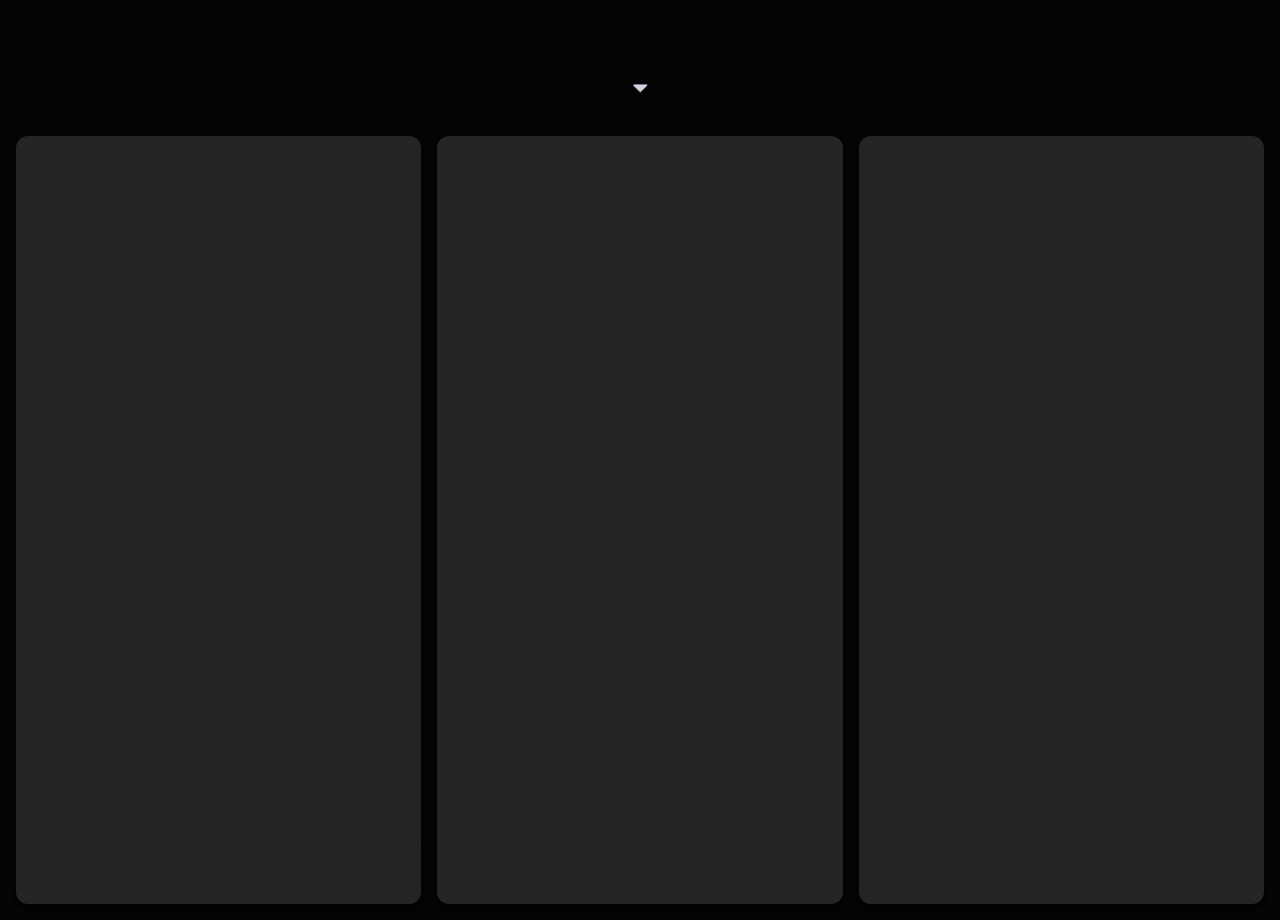
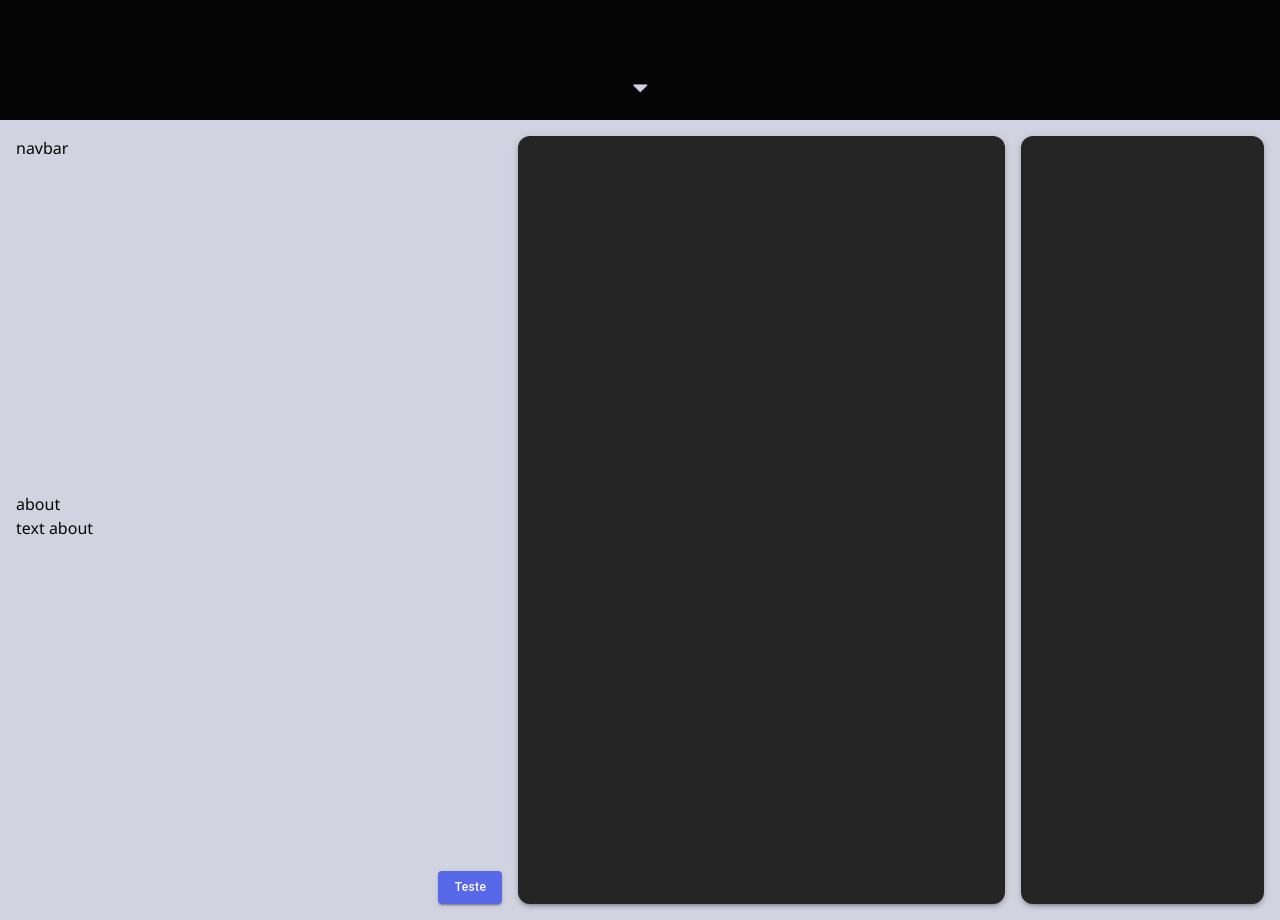
Before and after one commit to bruno-novais/portfolio.v2, a React (Vite) app: page / in a window 1280 px wide. Shown: the part 680-1600 px from the top of the page. Built offline with nearby package versions, Linux system fonts and the light colour scheme.

Commit message:
creating the about screen

```diff
--- a/src/pages/about/about.css
+++ b/src/pages/about/about.css
@@ -1,11 +1,11 @@
-@import '../../App.css';
+@import "../../App.css";
 
 .about {
   display: flex;
   flex-direction: column;
   height: 100%;
   width: 100%;
-    background: var(--color-black);
+  background: var(--color-white);
   color: var(--color-black);
 }
 
@@ -20,9 +20,21 @@
 }
 
 .about_section {
+  display: flex;
+  flex-direction: column;
+  justify-content: space-between;
   width: 100%;
   height: 100%;
+  padding: 0;
   border-radius: 12px !important;
+  background: var(--color-white) !important;
+}
+
+.about_actions {
+    display: flex;
+    flex-direction: row;
+    justify-content: flex-end;
+    width: 100%;
 }
 
 .photo_section {
@@ -34,7 +46,7 @@
 
 .skill_section {
   background: blue;
-    width: 100%;
+  width: 50%;
   height: 100%;
   border-radius: 12px !important;
 }
--- a/src/pages/about/about.jsx
+++ b/src/pages/about/about.jsx
@@ -1,16 +1,28 @@
 import "./about.css";
-import {Paper, Box} from '@mui/material';
-
+import { Paper, Box, Button } from "@mui/material";
 
 function About() {
-
   return (
     <>
       <div className="page about" id="about">
         <Box className="content_container">
-                    <Paper className="about_section"elevation={3} />
-                    <Paper className="photo_section"elevation={3} />
-                    <Paper className="skill_section"elevation={3} />
+          <div className="about_section">
+            <div className="about_header">
+              <span>navbar</span>
+            </div>
+
+            <div className="about_content">
+              <div className="about_content_tilte">about</div>
+              <div className="about_content_text">text about</div>
+            </div>
+
+            <div className="about_actions">
+              <Button variant="contained">Teste</Button>
+            </div>
+          </div>
+
+          <Paper className="photo_section" elevation={3}></Paper>
+          <Paper className="skill_section" elevation={3}></Paper>
         </Box>
       </div>
     </>
```
Lines whose indentation alone changed are shown as unchanged.
